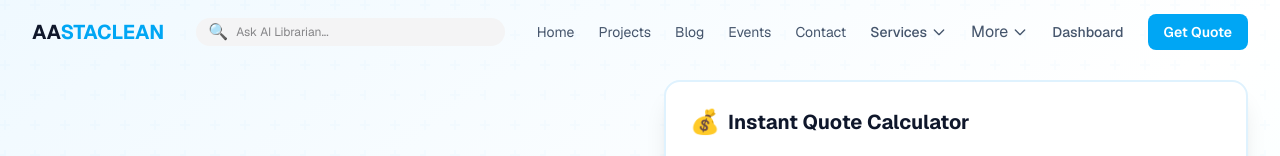
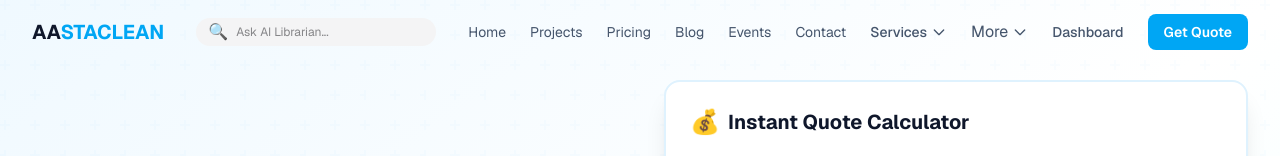
Before and after one commit to navyapdh11/portfolio-website, a Next.js app: page / in a window 1280 px wide. Shown: the top 156 px of the page. Built offline with nearby package versions, Linux system fonts and the light colour scheme.

Commit message:
fix: add pricing page to navigation

```diff
--- a/components/Navbar.tsx
+++ b/components/Navbar.tsx
@@ -29,6 +29,7 @@ const serviceLinks = [
 const navLinks = [
   { href: "#home", label: "Home" },
   { href: "/projects", label: "Projects" },
+  { href: "/pricing", label: "Pricing" },
   { href: "/blog", label: "Blog" },
   { href: "/events", label: "Events" },
   { href: "#contact", label: "Contact" },
```
